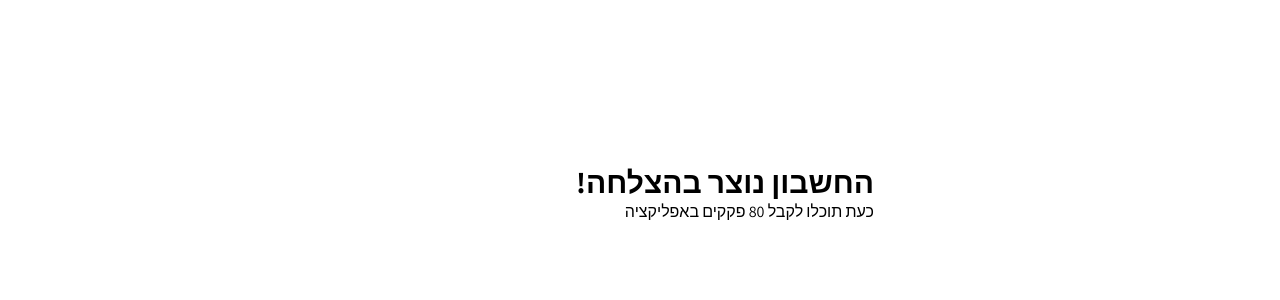
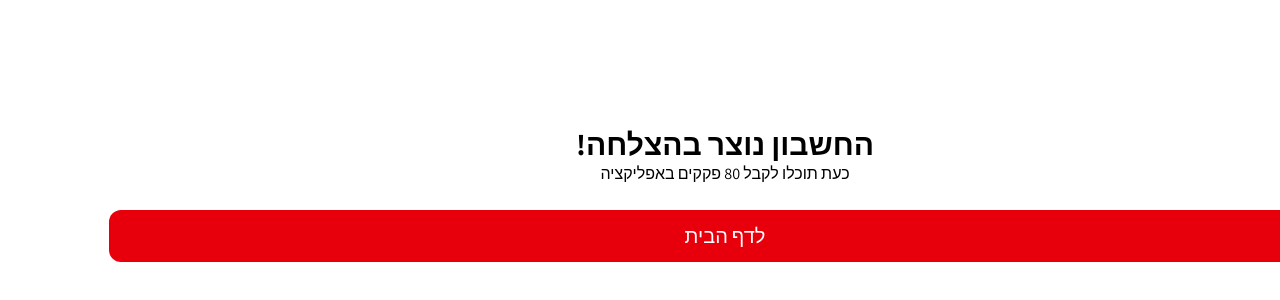
Before and after one commit to itayoshri/free-drink, a Next.js app in the folder app/: page /account/register in a window 1280 px wide. Shown: the part 206-506 px from the top of the page. Built offline with nearby package versions, Linux system fonts and the light colour scheme.

Commit message:
redirect to home page on register completed page

```diff
--- a/app/app/account/completed.tsx
+++ b/app/app/account/completed.tsx
@@ -1,12 +1,16 @@
+import Button from "@/components/button";
 import TextBlock from "@/components/UI/Text";
+import { redirect } from "next/navigation";
 
 export default function SignedUpSuccesfuly() {
   return (
-    <div className="flex flex-col items-center">
+    <div className="flex flex-col items-center w-full gap-6">
       <TextBlock
         title="החשבון נוצר בהצלחה!"
         text="כעת תוכלו לקבל 80 פקקים באפליקציה"
+        className="flex flex-col items-center"
       />
+      <Button onClick={() => redirect("/")}>לדף הבית</Button>
     </div>
   );
 }
```
